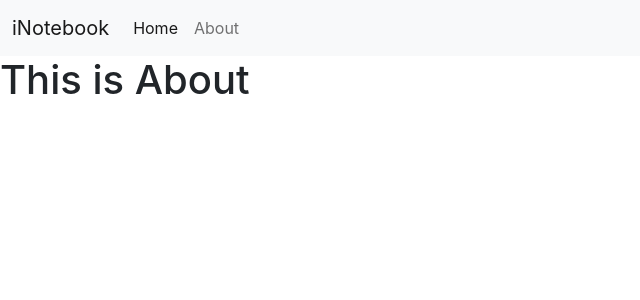
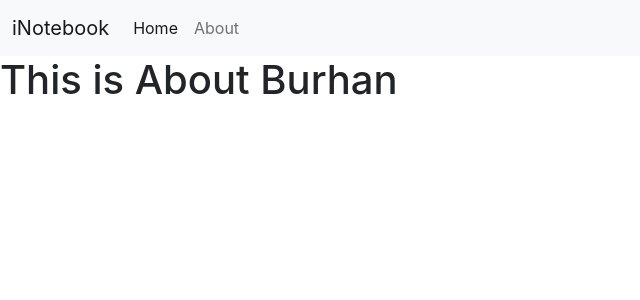
Before and after one commit to BurhanRaja/iNotebook_Frontend, a React (Create React App) app: page /about in a window 1280 px wide. Shown: the top 300 px of the page, without its empty margins (0-640 px from the left). Built offline with nearby package versions, Linux system fonts and the light colour scheme.

Commit message:
contextapi learned

```diff
--- a/package.json
+++ b/package.json
@@ -6,10 +6,13 @@
     "@testing-library/jest-dom": "^5.16.4",
     "@testing-library/react": "^13.3.0",
     "@testing-library/user-event": "^13.5.0",
+    "@tinymce/tinymce-react": "^4.1.0",
+    "fs-extra": "^10.1.0",
     "react": "^18.2.0",
     "react-dom": "^18.2.0",
     "react-router-dom": "^6.3.0",
     "react-scripts": "^2.1.3",
+    "tinymce": "^6.0.3",
     "web-vitals": "^2.1.4"
   },
   "scripts": {
--- a/src/App.js
+++ b/src/App.js
@@ -8,17 +8,21 @@
 import Home from './components/Home';
 import Navbar from './components/Navbar';
 import About from './components/About';
+import NoteState from './context/notes/NoteState';
+
 
 function App() {
   return (
     <div>
-      <Router>
-        <Navbar/>
-        <Routes>
-          <Route exact path='/' element={<Home/>} />
-          <Route exact path='/about' element={<About/>}/>
-        </Routes>
-      </Router>
+      <NoteState>
+        <Router>
+          <Navbar />
+          <Routes>
+            <Route exact path='/' element={<Home />} />
+            <Route exact path='/about' element={<About />} />
+          </Routes>
+        </Router>
+      </NoteState>
     </div>
   );
 }
--- a/src/components/About.js
+++ b/src/components/About.js
@@ -1,9 +1,11 @@
-import React from 'react'
+import React, { useContext } from 'react'
+import noteContext from '../context/notes/noteContext'
 
 const About = () => {
+    const a = useContext(noteContext)
     return (
         <div>
-            <h1>This is About</h1>
+            <h1>This is About {a.name}</h1>
         </div>
     )
 }
--- /dev/null
+++ b/src/context/notes/NoteState.js
@@ -0,0 +1,16 @@
+import noteContext from "./noteContext"
+import React from 'react'
+
+const NoteState = (props) => {
+  const state = {
+    "name": "Burhan",
+    "class": "5b"
+  }
+  return (
+    <noteContext.Provider value={state}>
+      {props.children}
+    </noteContext.Provider>
+  )
+}
+
+export default NoteState
--- /dev/null
+++ b/src/context/notes/noteContext.js
@@ -0,0 +1,5 @@
+import { createContext } from "react";
+
+const noteContext = createContext()
+
+export default noteContext
```
Also changed, not shown: 1 other file (tests, documents, lock files or other folders).
